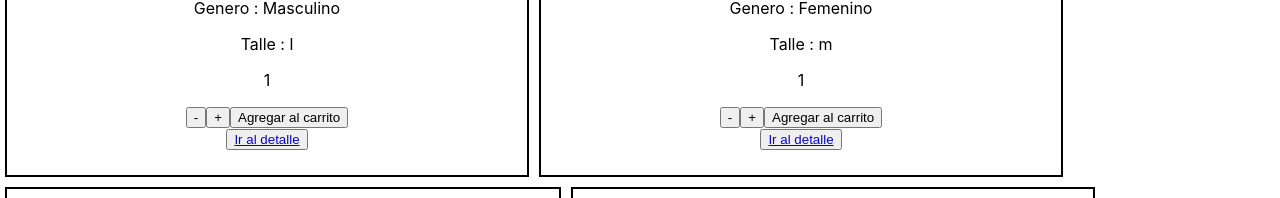
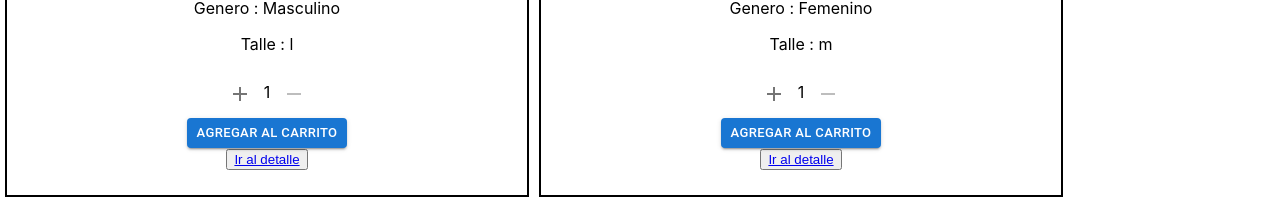
Before and after one commit to moncho100/Eccomerce-react, a React (Create React App) app: page / in a window 1280 px wide. Shown: the part 732-930 px from the top of the page. Built offline with nearby package versions, Linux system fonts and the light colour scheme.

Commit message:
Reentrega de desafio 8

```diff
--- a/package.json
+++ b/package.json
@@ -3,6 +3,10 @@
   "version": "0.1.0",
   "private": true,
   "dependencies": {
+    "@emotion/react": "^11.9.0",
+    "@emotion/styled": "^11.8.1",
+    "@mui/icons-material": "^5.6.1",
+    "@mui/material": "^5.6.1",
     "@testing-library/jest-dom": "^5.16.2",
     "@testing-library/react": "^12.1.4",
     "@testing-library/user-event": "^13.5.0",
--- a/src/components/ItemCount/ItemCount.js
+++ b/src/components/ItemCount/ItemCount.js
@@ -1,31 +1,67 @@
 import React,{useState} from 'react'
-
-    const ItemContador = ({stock, initial}) => {
-        const [contador, setContador]= useState(initial)
-        const ItemContador = () =>{
-            if (contador <stock){
-                setContador(contador +1)
-            }
-        }
-        const RestarContador = () =>{
-            if(contador > initial){
-                setContador(contador -1)
-            }
-        }
-        const Agregar = () =>{
-            console.log("Agregaste 1 producto al carrito")
-        }
-        return(
-            <div>
-                <p>{contador}</p>
-                <button onClick={RestarContador}>-</button>
-                <button onClick={ItemContador}>+</button>
-                <button onClick={Agregar}>Agregar al carrito</button>
-            </div>
-        )
-    }
+import AddOutlinedIcon from '@mui/icons-material/AddOutlined';
+import RemoveOutlinedIcon from '@mui/icons-material/RemoveOutlined';
+import IconButton from '@mui/material/IconButton';
+import { Button } from '@mui/material';
 
 
 
+const ItemCount = ({ stock, addProduct,action }) => {
+    const [count, setCount] = useState(1);
 
-export default ItemContador
+    const onAdd = () => {
+      if (count < stock) {
+        setCount(count + 1);
+      } else {
+        alert('No tenemos tanto Stock');
+
+      }
+    };
+
+    const onSub = () => {
+      if (count > 1) {
+        setCount(count - 1);
+      } else {
+
+      }
+    };
+
+
+
+    return (
+      <>
+
+        <IconButton
+          disabled={count === stock ? true : false}
+          onClick={onAdd}
+          aria-label="sumar"
+          variant="contained"
+          size="large"
+          className="btnSumar"
+        >
+          <AddOutlinedIcon />
+        </IconButton>
+
+        <span>{count}</span>
+
+        <IconButton
+          onClick={onSub}
+          disabled={count === 1 ? true : false}
+          aria-label="restar"
+          variant="contained"
+          size="large"
+          className="btnRestar"
+        >
+          <RemoveOutlinedIcon />
+        </IconButton>
+        <div>
+        <Button onClick={(e) => action(e, count)}  variant="contained" size="small" className="btnComprar btnComprarDetail">
+              Agregar al Carrito
+            </Button>
+
+            </div>
+      </>
+    );
+  };
+
+  export default ItemCount;
--- a/src/components/ItemDetail/ItemDetail.js
+++ b/src/components/ItemDetail/ItemDetail.js
@@ -1,23 +1,56 @@
 import React from "react";
 import './ItemDetail.css'
 import ItemContador from "../ItemCount/ItemCount";
+import { useEffect, useState } from "react";
+import { Link } from 'react-router-dom';
+import Button from '@mui/material/Button';
 
 
 function ItemDetail ({item}) {
     const {titulo,descripcion, genero, talle, precio, stock} = item;
+    const [productQuantity, setProductQuantity] = useState(0);
+    const [mostrarItemCount, setMostrarItemCount] = useState(true);
+
+    const onAdd = (e, count) => {
+      if(!!e & productQuantity<1){
+          setProductQuantity(count);
+      }
+    }
+    useEffect(()=>{
+      if(productQuantity>0){
+          setMostrarItemCount(false);
+
+      }
+    },[productQuantity])
+
+    console.log("Cantidad de Productos", productQuantity)
+
+
     return(
         <div>
             <div>
                 <img src="./hombre-buzo-adidas-essentials-bog-logo.webp" alt="Imagen del producto"></img>
             </div>
             <div className="ItemDetail_details">
+
                 <p>titulo: {titulo}</p>
                 <p>Descripcion: {descripcion}</p>
                 <p>Genero: {genero}</p>
                 <p>Talle: {talle}</p>
                 <p>Precio:{precio}</p>
-                <ItemContador stock={stock} initial={1}/>
+                <div className='btnComprarDetail'>
+                {mostrarItemCount (
+                        <ItemContador stock={stock} initial={1} action={onAdd}/>
+                        )( <div>
+                                <Link to='/src/pages/cart.js'>
+                                    <Button  variant="contained" size="small" color="success" className="btnComprarDetail2">Finalizar Compra</Button>
+                                </Link>
+                            </div>
+                        )
+                    }
+
             </div>
+                </div>
         </div>
     )
 }
```
Also changed, not shown: src/pages/cart.js (added, +9 -0 lines), 1 other file (tests, documents, lock files or other folders).
